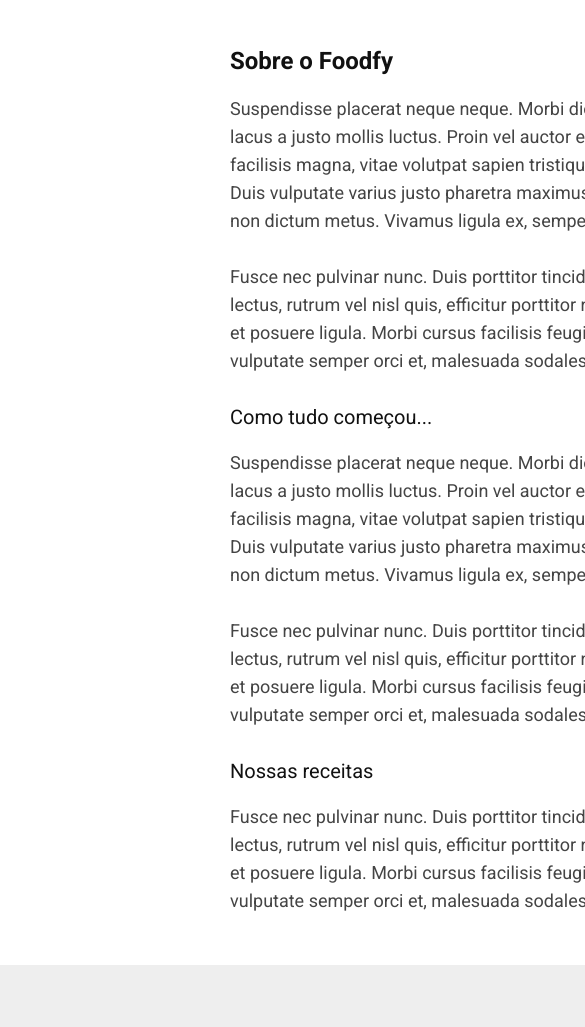
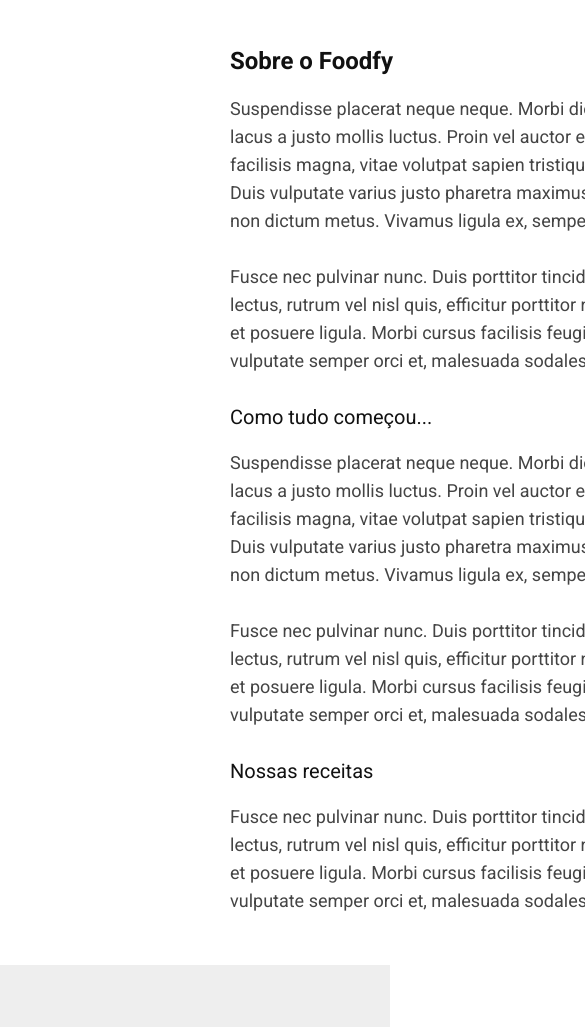
Before and after one commit to dimasdevspro/Site_Foodfy, a plain HTML site: page about.html in a window 390 px wide. Shown: the part 70-1097 px from the top of the page, 585 px wide, since content can reach past the window. Drawn offline with Linux system fonts and the light colour scheme.

Commit message:
Add media querie 1024px

```diff
--- a/styles.css
+++ b/styles.css
@@ -6,6 +6,8 @@
     border: 0;
     font-family: 'Roboto', sans-serif;
 }
+
+
 /*==========PAGE INDEX==============*/
 .menu {
     margin: 36.1px 0 36px 231px;
@@ -266,3 +268,9 @@
     text-align: center;
 
 }
+
+@media screen and (max-width: 1024px) {
+    .menu, .rectangle, .most_accessed, .cards, .footer {
+        width: 100vw;
+    }
+}
```
